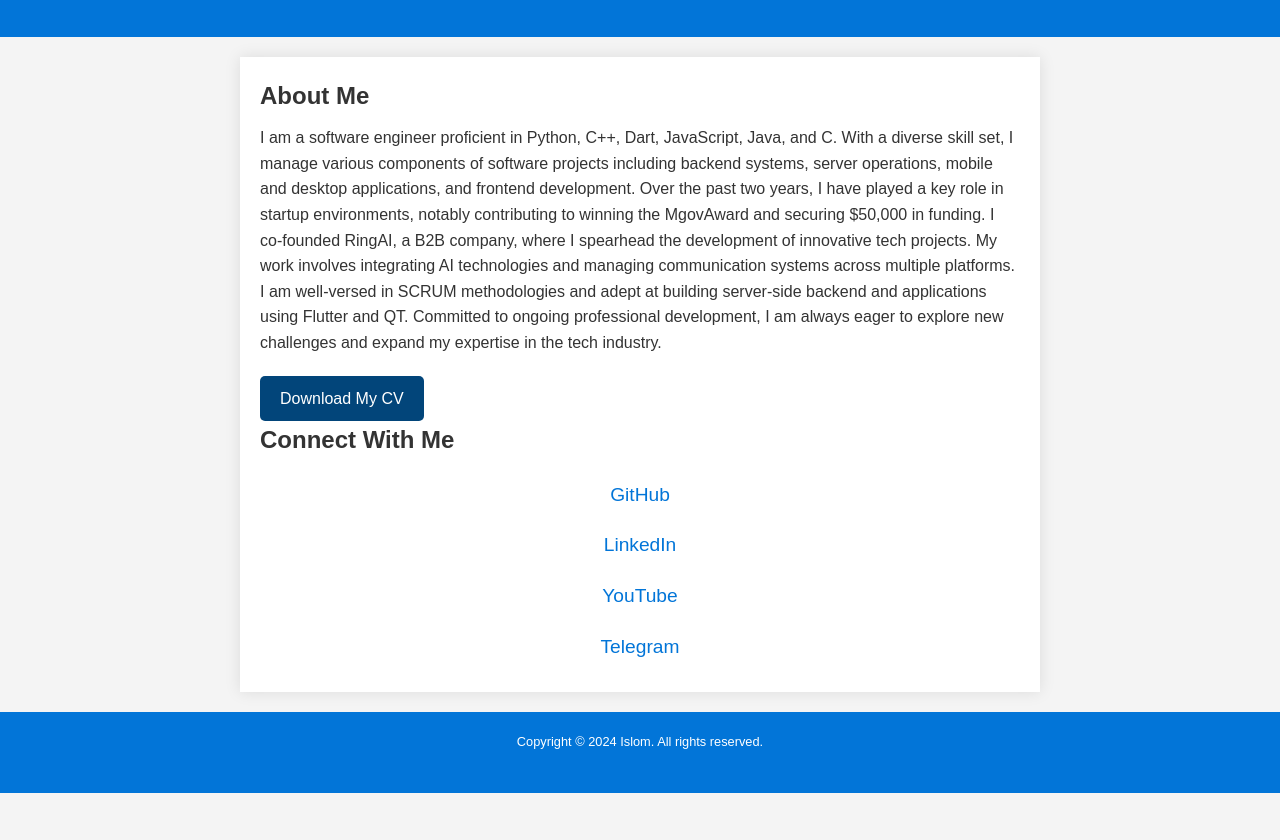
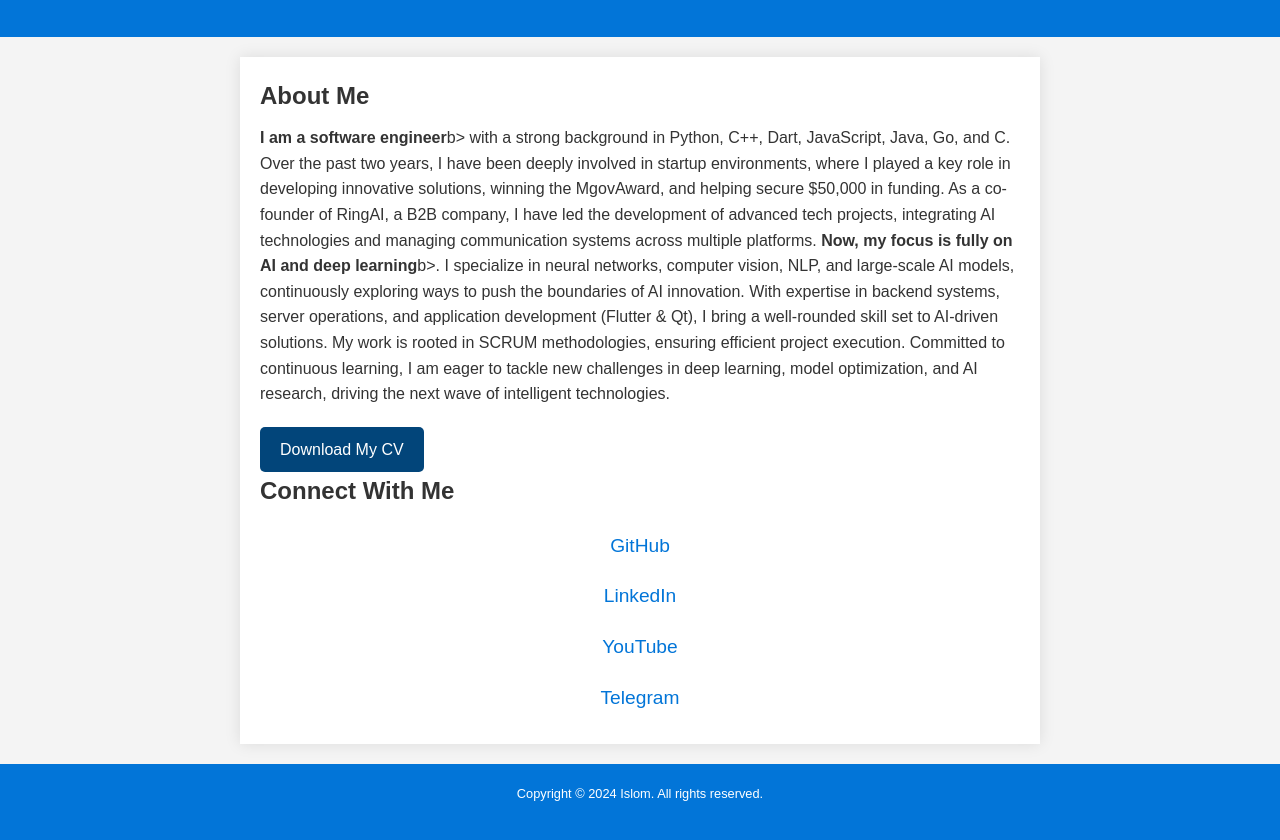
Before and after one commit to islomkhodjadev/islomkhodja, a plain HTML site: page index.html in a window 1280 px wide. Shown: the part 108-948 px from the top of the page. Before the commit the page ends 901 px from the top, so only its background shows below. Drawn offline with Linux system fonts and the light colour scheme; a script that the page names is missing.

Commit message:
Update index.html
changed to about me

```diff
--- a/index.html
+++ b/index.html
@@ -16,15 +16,19 @@
     <main>
         <section id="about-me">
             <h2>About Me</h2>
-            <p>I am a software engineer proficient in Python, C++, Dart, JavaScript, Java, and C. With a diverse skill
-                set, I manage various components of software projects including backend systems, server operations,
-                mobile and desktop applications, and frontend development. Over the past two years, I have played a key
-                role in startup environments, notably contributing to winning the MgovAward and securing $50,000 in
-                funding. I co-founded RingAI, a B2B company, where I spearhead the development of innovative tech
-                projects. My work involves integrating AI technologies and managing communication systems across
-                multiple platforms. I am well-versed in SCRUM methodologies and adept at building server-side backend
-                and applications using Flutter and QT. Committed to ongoing professional development, I am always eager
-                to explore new challenges and expand my expertise in the tech industry.</p>
+            <p><b>I am a software engineer</b>b> with a strong background in Python, C++, Dart, JavaScript, Java, Go, and C.
+                Over the past two years, I have been deeply involved in startup environments,
+                where I played a key role in developing innovative solutions, winning the MgovAward,
+                and helping secure $50,000 in funding. As a co-founder of RingAI, a B2B company,
+                I have led the development of advanced tech projects, integrating AI technologies and managing communication systems across multiple platforms.
+<b>Now, my focus is fully on AI and deep learning</b>b>. I specialize in neural networks, computer vision, NLP, and large-scale AI models,
+                continuously exploring ways to push the boundaries of AI innovation. With expertise in backend systems, server operations,
+                and application development (Flutter & Qt), I bring a well-rounded skill set to AI-driven solutions.
+                My work is rooted in SCRUM methodologies, ensuring efficient project execution.
+Committed to continuous learning,
+                I am eager to tackle new challenges in deep learning, model optimization, and AI research, driving the next wave of intelligent technologies.
+
+</p>
             <a href="https://drive.google.com/file/d/1Y7lSbguAMp1K14_1vv9iPhn0k1GVCphy/view?usp=sharing" target="_blank"
                 class="cv-download">Download My CV</a>
         </section>
```
